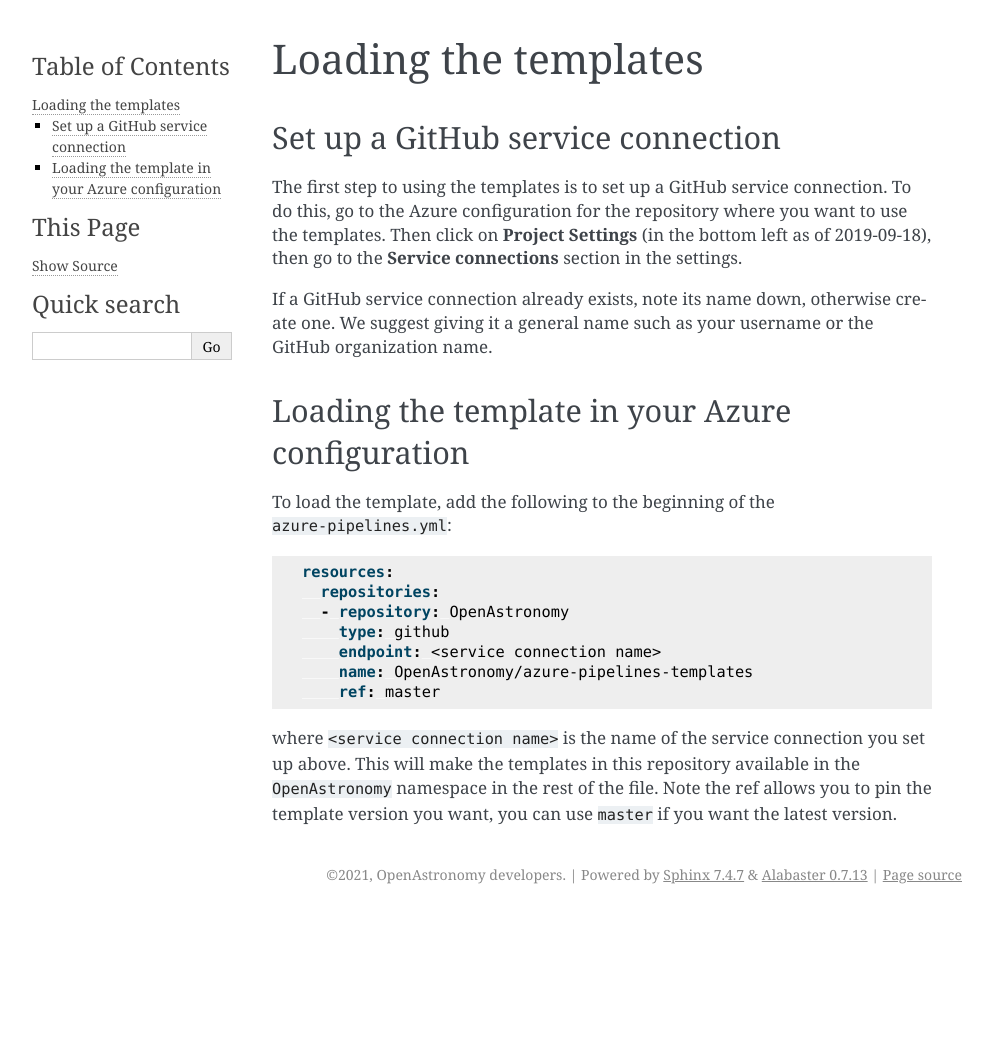
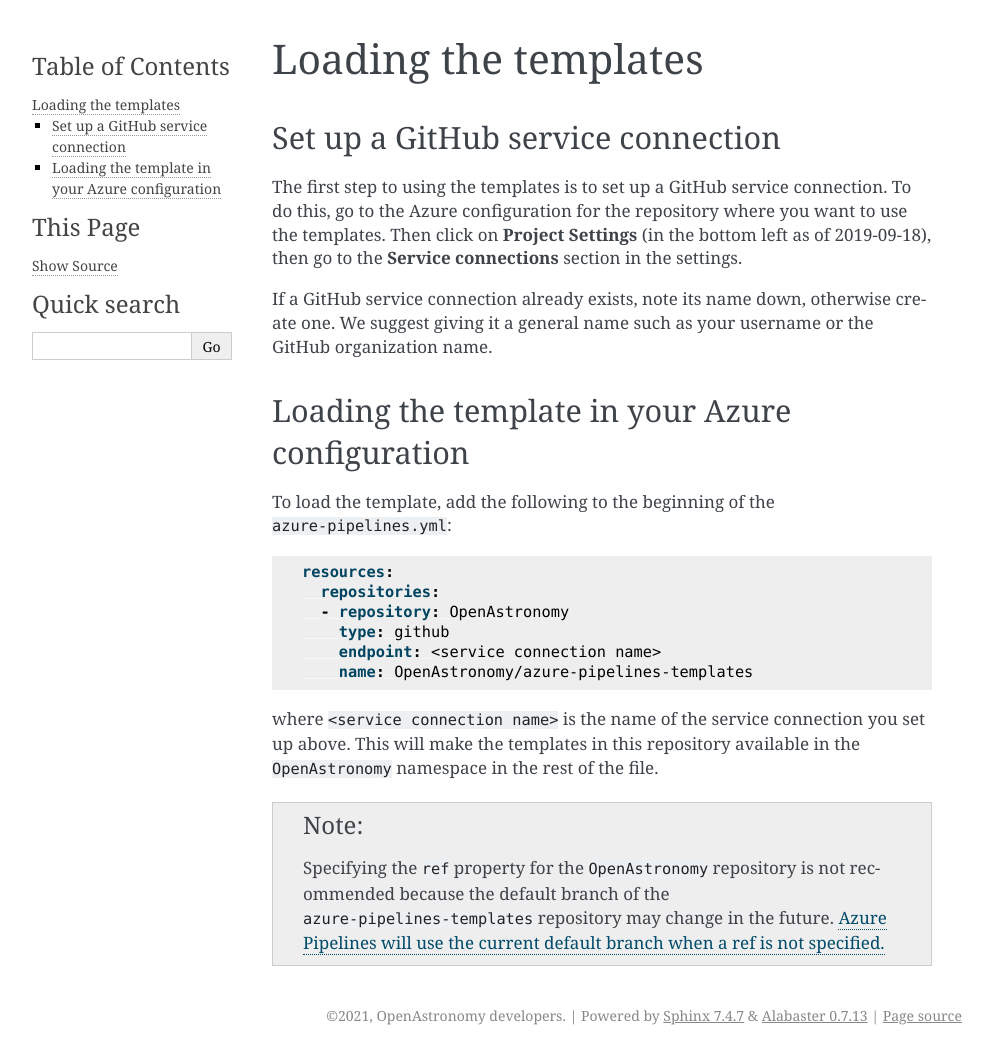
Before and after one commit to OpenAstronomy/azure-pipelines-templates, a Sphinx documentation site: the page built from docs/common.rst, in a window 1280 px wide. Shown: the whole page, without its empty margins (148-1140 px from the left). Built offline with Sphinx 7.4.7, drawn with Linux system fonts in a browser that asks for light colours; before the commit the page ends 914 px from its top, so only the background shows below that.

Commit message:
Add note on specifying ref
Signed-off-by: Conor MacBride <conor@macbride.me>

```diff
--- a/docs/common.rst
+++ b/docs/common.rst
@@ -26,10 +26,14 @@
         type: github
         endpoint: <service connection name>
         name: OpenAstronomy/azure-pipelines-templates
-        ref: master
 
 where ``<service connection name>`` is the name of the service connection you
 set up above. This will make the templates in this repository available in the
-``OpenAstronomy`` namespace in the rest of the file. Note the ref allows you to
-pin the template version you want, you can use ``master`` if you want the latest
-version.
+``OpenAstronomy`` namespace in the rest of the file.
+
+.. note::
+   Specifying the ``ref`` property for the ``OpenAstronomy`` repository is not
+   recommended because the default branch of the ``azure-pipelines-templates``
+   repository may change in the future.
+   `Azure Pipelines will use the current default branch when a ref is not specified.
+   <https://docs.microsoft.com/en-us/azure/devops/pipelines/repos/multi-repo-checkout?view=azure-devops#checking-out-a-specific-ref>`__
```
